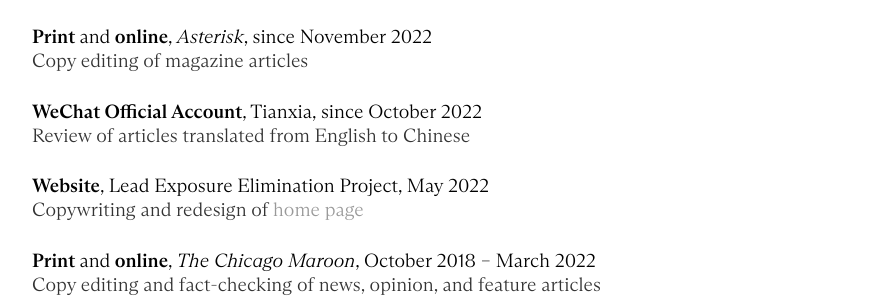
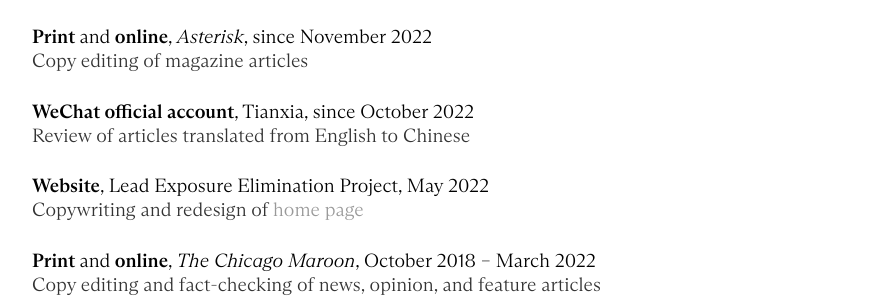
Before and after one commit to y-james-hu/y-james-hu.github.io, a Jekyll site: the page built from projects/index.html, in a window 1280 px wide and 900 px high, scrolled down 1513 px. Shown: the part 197-494 px from the top of the window, without its empty margins (160-1033 px from the left). Built offline with Jekyll 4.4.1, drawn with Linux system fonts in a browser that asks for light colours.

Commit message:
Update index.html

```diff
--- a/projects/index.html
+++ b/projects/index.html
@@ -52,7 +52,7 @@
       <h4 style="margin-left: 0px">Print <span style="font-weight:normal">and</span> online<span style="font-weight:normal">, <em>Asterisk</em>, since November 2022</span></h4>
       <p style="margin-left: 0px">Copy editing of magazine articles</p>
 
-      <h4 style="margin-left: 0px">WeChat Official Account<span style="font-weight:normal">, Tianxia, since October 2022</span></h4>
+      <h4 style="margin-left: 0px">WeChat official account<span style="font-weight:normal">, Tianxia, since October 2022</span></h4>
       <p style="margin-left: 0px">Review of articles translated from English to Chinese</p>
 
       <h4 style="margin-left: 0px">Website<span style="font-weight:normal">, Lead Exposure Elimination Project, May 2022</span></h4>
```
